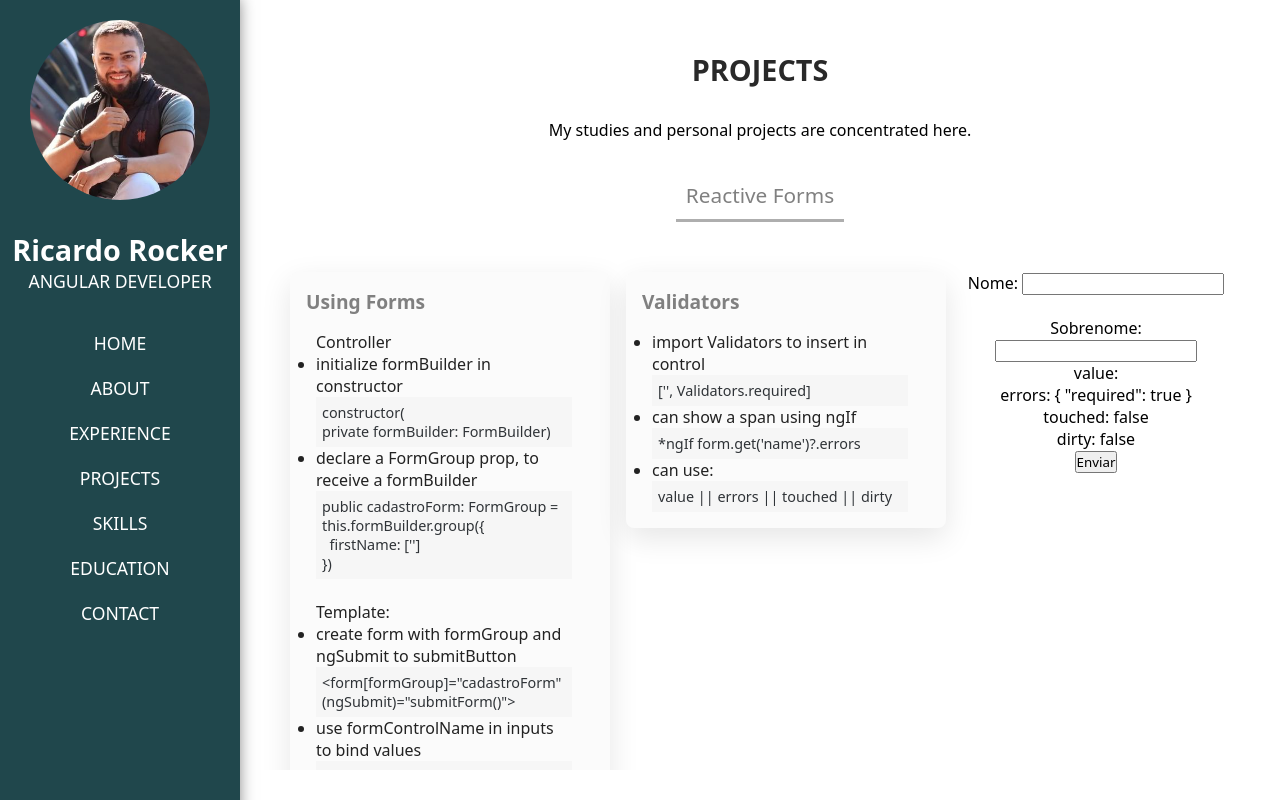
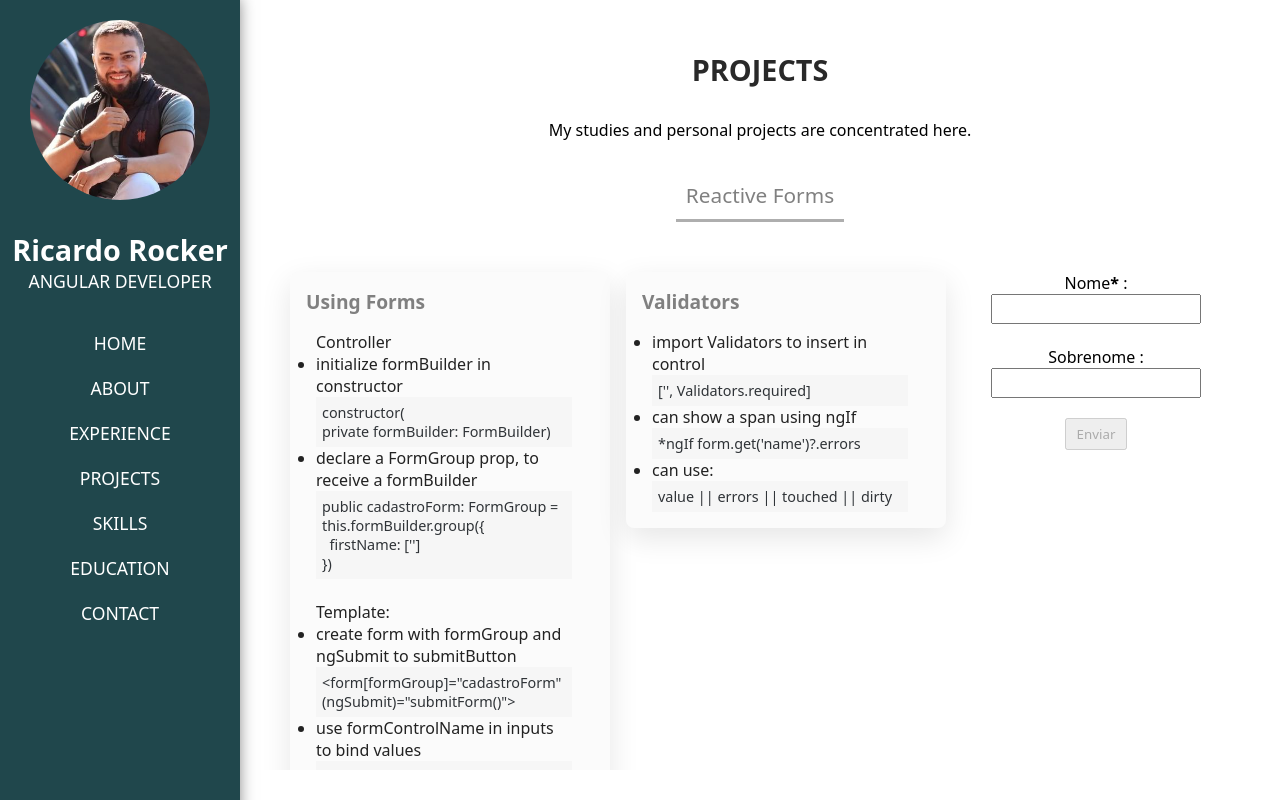
Before and after one commit to ricardorocker/my-angular-site, an Angular app: page /projects/reactive-forms in a window 1280 px wide. Built offline with nearby package versions, Linux system fonts and the light colour scheme.

Commit message:
Valid and invalid reactive forms

```diff
--- a/angular.json
+++ b/angular.json
@@ -13,7 +13,7 @@
         "build": {
           "builder": "@angular-devkit/build-angular:browser",
           "options": {
-            "outputPath": "dist/rocker",
+            "outputPath": "dist/public_html",
             "index": "src/index.html",
             "main": "src/main.ts",
             "polyfills": [
--- a/src/app/views/projects/reactive-forms/reactive-forms.component.css
+++ b/src/app/views/projects/reactive-forms/reactive-forms.component.css
@@ -11,6 +11,31 @@
   width: 100%;
 }
 
+input {
+  padding: 4px;
+}
+
+span {
+  margin-top: 2px;
+  width: 200px;
+}
+
+.alert {
+  background-color: #ff5c5c;
+  color: #fff;
+  padding: 4px;
+  margin: 4px;
+  font-size: 0.8rem;
+}
+
+.submit-container {
+  padding: 20px;
+}
+
+button {
+  padding: 5px 10px;
+}
+
 @media (max-width: 750px) {
   .test {
     display: inline;
--- a/src/app/views/projects/reactive-forms/reactive-forms.component.html
+++ b/src/app/views/projects/reactive-forms/reactive-forms.component.html
@@ -52,23 +52,30 @@
     <div class="code-subject">
       <form [formGroup]="cadastroForm" (ngSubmit)="submitForm()">
         <label>
-          Nome:
+          Nome<strong>*</strong> :
           <input type="text" formControlName="firstName" required>
-          <span *ngIf="cadastroForm.get('firstName')?.errors && cadastroForm.get('firstName')?.touched">
+          <span *ngIf="cadastroForm.get('firstName')?.errors && cadastroForm.get('firstName')?.touched"
+          class="alert">
+          <!-- <span  class="alert"> -->
             Favor adicionar o nome
           </span>
         </label>
         <br><br>
         <label>
-          Sobrenome:
+          Sobrenome :
           <input type="text" formControlName="lastName">
         </label>
-        <p>value: {{ cadastroForm.get('firstName')?.value }}</p>
+        <!-- <p>value: {{ cadastroForm.get('firstName')?.value }}</p>
         <p>errors: {{ cadastroForm.get('firstName')?.errors | json }}</p>
         <p>touched: {{ cadastroForm.get('firstName')?.touched | json }}</p>
-        <p>dirty: {{ cadastroForm.get('firstName')?.dirty | json }}</p>
-        <button type="submit">Enviar</button>
+        <p>dirty: {{ cadastroForm.get('firstName')?.dirty | json }}</p> -->
+
+        <div class="submit-container">
+          <button type="submit" [disabled]="cadastroForm.invalid">Enviar</button>
+        </div>
+
       </form>
+      <div *ngIf="isSubmitted">{{ cadastroForm.value | json }}</div>
     </div>
 
   </div>
--- a/src/app/views/projects/reactive-forms/reactive-forms.component.ts
+++ b/src/app/views/projects/reactive-forms/reactive-forms.component.ts
@@ -7,6 +7,7 @@ import { FormBuilder, FormGroup, Validators } from '@angular/forms';
   styleUrls: ['./reactive-forms.component.css']
 })
 export class ReactiveFormsComponent {
+  isSubmitted: boolean = false;
 
   constructor(private formBuilder: FormBuilder) { }
 
@@ -16,7 +17,9 @@ export class ReactiveFormsComponent {
   })
 
   public submitForm() {
-    console.log(this.cadastroForm);
+    this.isSubmitted = true;
+    if(this.cadastroForm.valid){
+      console.log(this.cadastroForm);
+    }
   }
-
 }
```
